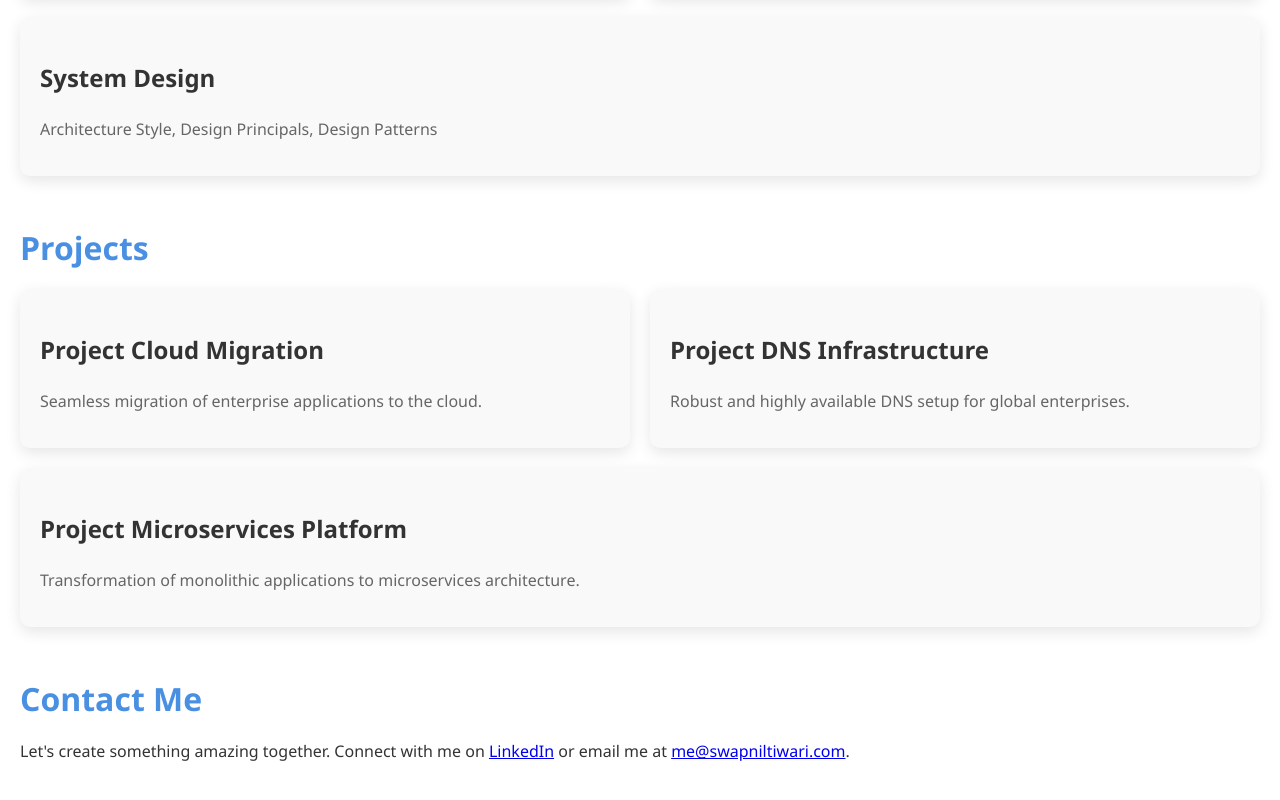
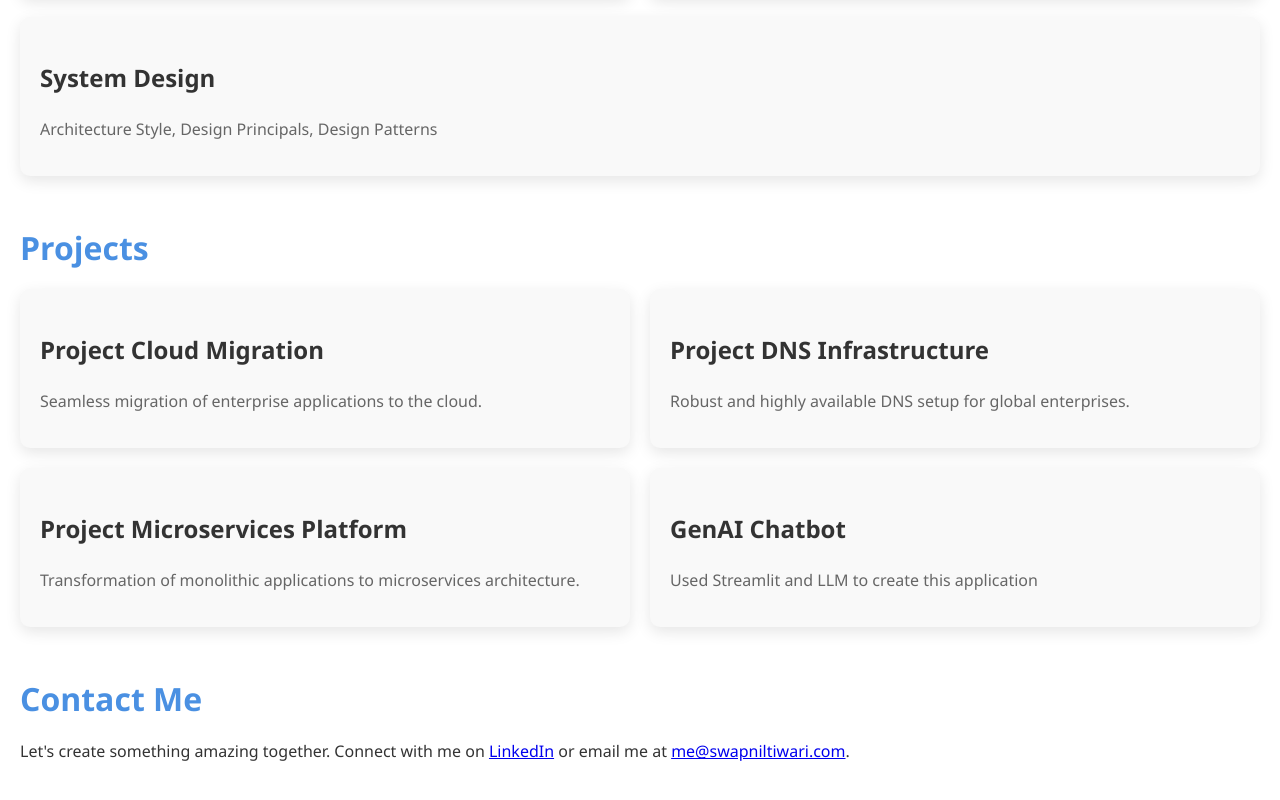
Before and after one commit to FilledVaccum/filledvaccum.github.io, a plain HTML site: page index.html in a window 1280 px wide. Shown: the part 955-1755 px from the top of the page. Drawn offline with Linux system fonts and the light colour scheme.

Commit message:
Update index.html

```diff
--- a/index.html
+++ b/index.html
@@ -3,7 +3,7 @@
 <head>
     <meta charset="UTF-8">
     <meta name="viewport" content="width=device-width, initial-scale=1.0">
-    <title>Swapnil Tiwari - Digital Architect</title>
+    <title>Swapnil Tiwari - Solutions Architect</title>
     <style>
         body {
             font-family: 'Segoe UI', Tahoma, Geneva, Verdana, sans-serif;
@@ -151,6 +151,10 @@
                     <h3>Project Microservices Platform</h3>
                     <p>Transformation of monolithic applications to microservices architecture.</p>
                 </div>
+                <div class="card">
+                    <h3>GenAI Chatbot</h3>
+                    <p>Used Streamlit and LLM to create this application</p>
+                </div>
             </div>
         </section>
 
```
